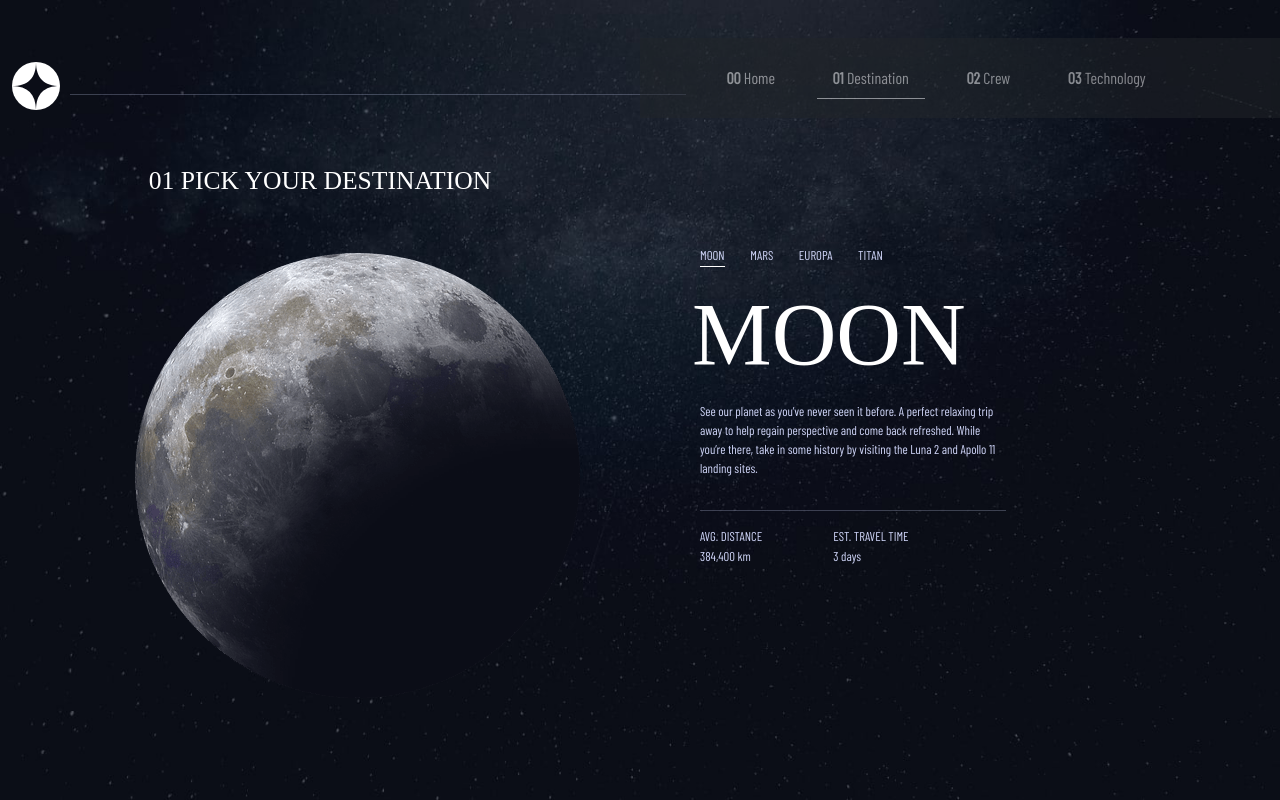
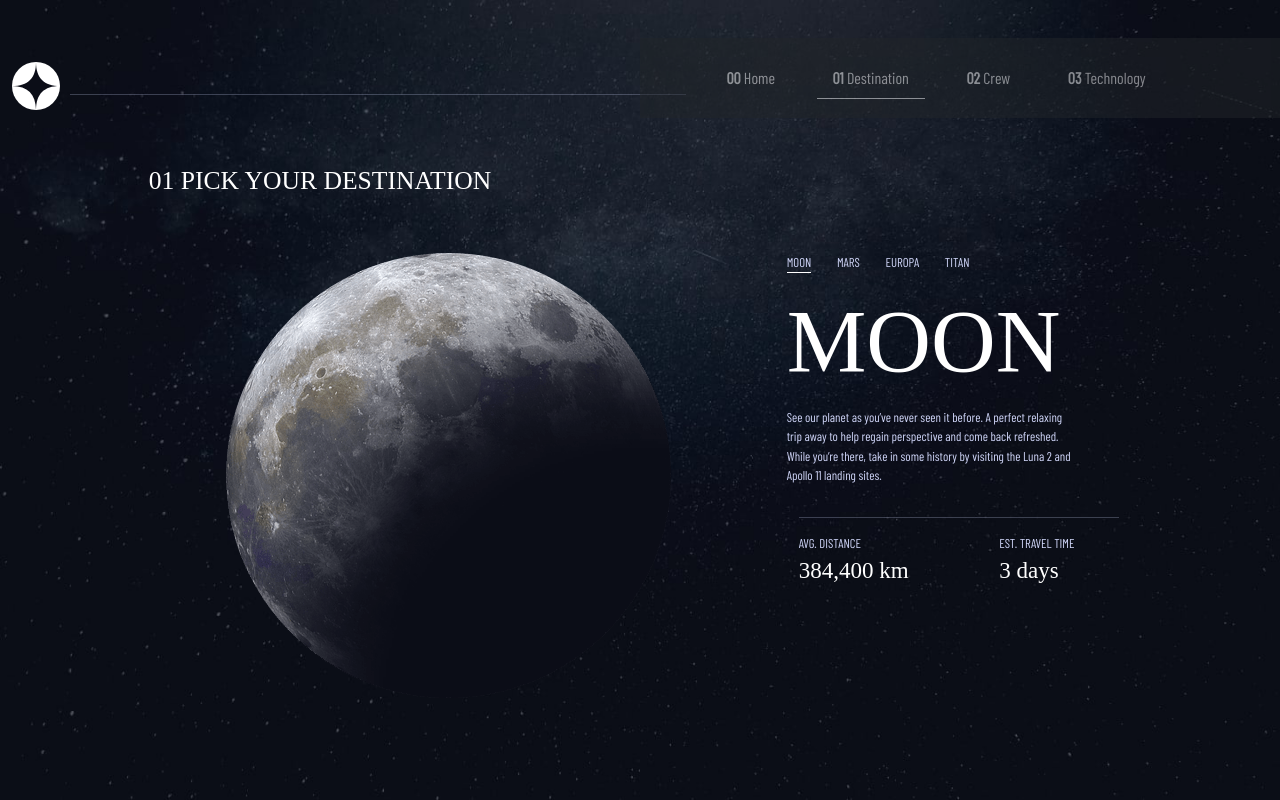
Before and after one commit to Toppedyk/space-tour, an Angular app: page / in a window 1280 px wide. Both pictures are taken after a click on the button "EXPLORE". Built offline with nearby package versions, Linux system fonts and the light colour scheme; a web font is replaced by a local one.

Commit message:
destination tablet sizing

```diff
--- a/src/app/Pages/destination/destination.component.css
+++ b/src/app/Pages/destination/destination.component.css
@@ -7,43 +7,23 @@
   width: 100vw;
   overflow: hidden;
 }
-@media (max-width: 768px) {
-  .background {
-    background: url(../../starter-code/assets/destination/background-destination-tablet.jpg);
-    background-size: cover;
-    background-repeat: no-repeat;
-    background-position: center;
-    height: 100vh;
-    width: 100vw;
-    overflow: hidden;
-  }
+.row, .col{
+  padding-right: 0;
+  padding-left: 0;
 }
-@media (max-width: 576px) {
-  .background {
-    background: url(../../starter-code/assets/destination/background-destination-mobile.jpg);
-    background-size: cover;
-    background-repeat: no-repeat;
-    background-position: center;
-    height: 100vh;
-    width: 100vw;
-    overflow: hidden;
-  }
-}
-
 li{
   list-style-type: none;
   margin-right: 2em;
 }
 ul{
 justify-content:start;
-margin-top: 10em;
 padding-left: 0;
 }
 .description{
   max-width: 60%;
 }
 hr{
-  max-width: 60%;
+  max-width: 70%;
 }
 .nav-item:hover {
   border-bottom: 1px solid #ffffff;
@@ -56,3 +36,103 @@ hr{
 .underline {
   border-bottom: 1px solid #ffffff;
 }
+.picture{
+  display: flex;
+  justify-content: flex-end;
+  padding-right: 5em;
+}
+.info{
+  padding-left: 5em;
+}
+.subheading2{
+  color: #D0D6F9;
+}
+
+
+@media (max-width: 992px) {
+  .background {
+    background: url(../../starter-code/assets/destination/background-destination-tablet.jpg);
+    background-size: cover;
+    background-repeat: no-repeat;
+    background-position: center;
+    height: 100vh;
+    width: 100vw;
+    overflow: hidden;
+  }
+  .picture{
+  display: flex;
+  justify-content: center;
+  height: 30vh;
+}
+img{
+  margin-top: 0;
+}
+.info{
+  display: flex;
+  flex-direction: column;
+  justify-content: center;
+  align-items: center;
+  margin-top: 5em;
+  padding-left: 0;
+  padding-right: 0;
+}
+.nav-item{
+  font-size: 3vw;
+}
+.heading2{
+  padding-top: 0.2em;
+  font-size: 10vw;
+}
+ul{
+  display: flex;
+  justify-content: center;
+}
+li{
+  margin-left: 1em;
+  margin-right: 1em;
+}
+.name{
+  padding-left: 0;
+}
+.picture{
+  padding: 0;
+}
+.list{
+  justify-content: center;
+  align-items: baseline;
+}
+.description-text{
+  font-size: 2.2vw;
+}
+.description-container{
+  justify-content: center;
+  text-align: center;
+}
+hr{
+  height: 1px;
+  width: 80%;
+}
+.subheading1{
+  font-size: 4vw;
+}
+.subheading2{
+  font-size: 2.5vw;
+}
+.col-5 {
+  width: 30vw;
+  text-align: center;
+}
+
+}
+
+@media (max-width: 720px) {
+  .background {
+    background: url(../../starter-code/assets/destination/background-destination-mobile.jpg);
+    background-size: cover;
+    background-repeat: no-repeat;
+    background-position: center;
+    height: 100vh;
+    width: 100vw;
+    overflow: hidden;
+  }
+}
--- a/src/app/Pages/destination/destination.component.html
+++ b/src/app/Pages/destination/destination.component.html
@@ -9,18 +9,17 @@
           <h1 class="heading4">01 PICK YOUR DESTINATION</h1>
         </div>
       </div>
-      <div class="row">
-        <div class="col d-flex justify-content-end me-5">
+    </div>
+    <div class="row mt-5">
+      <div class="col-lg-7 picture">
         <img
-            class="img-fluid mt-5"
+          class="img-fluid"
           src="{{ activeDestination.images.png }}"
           alt=""
         />
       </div>
-      </div>
-    </div>
-    <div class="col-5 ms-5">
-      <div class="row">
+      <div class="col-lg-5 info">
+        <div class="row list">
           <div class="col">
             <ul class="nav nav-tabs">
               <li
@@ -37,32 +36,33 @@
           </div>
         </div>
         <div class="row">
-        <div class="col d-flex ps-1">
+          <div class="col d-flex  name">
             <div class="heading2 mt-2">
               {{ activeDestination.name | uppercase }}
             </div>
           </div>
         </div>
-      <div class="row">
+        <div class="row description-container">
           <div class="col description mb-3">
-          <div>
+            <div class="description-text">
               {{ activeDestination.description }}
             </div>
           </div>
         </div>
         <hr />
         <div class="row">
-        <div class="col-3 d-flex flex-column">
-          <div>AVG. DISTANCE</div>
-          <div>
+          <div class="col-5  flex-column">
+            <div class="subheading2">AVG. DISTANCE</div>
+            <div class="subheading1">
               {{ activeDestination.distance }}
             </div>
           </div>
-        <div class="col-3 d-flex flex-column float-left">
-          <div>EST. TRAVEL TIME</div>
-          <div>{{ activeDestination.travel }}</div>
+          <div class="col-5  flex-column float-left">
+            <div class="subheading2">EST. TRAVEL TIME</div>
+            <div class="subheading1">{{ activeDestination.travel }}</div>
           </div>
         </div>
       </div>
     </div>
   </div>
+</div>
--- a/src/app/Pages/home/home.component.css
+++ b/src/app/Pages/home/home.component.css
@@ -11,7 +11,7 @@
   padding-right: 0;
 }
 .content {
-  margin-top: 10em;
+  margin-top: 5em;
   text-align: start;
 }
 .intro {
@@ -34,7 +34,7 @@
   box-shadow: 0 0 0 1.7em #ffffff1a;
 }
 .btn-container {
-  padding-top: 10em;
+  padding-top: 7em;
   padding-left: 12em;
   padding-right: 12em;
 }
@@ -82,6 +82,7 @@
   padding-left: 12em;
   padding-right: 12em;
 }
+
 }
 
 
```
Lines whose indentation alone changed are shown as unchanged.
